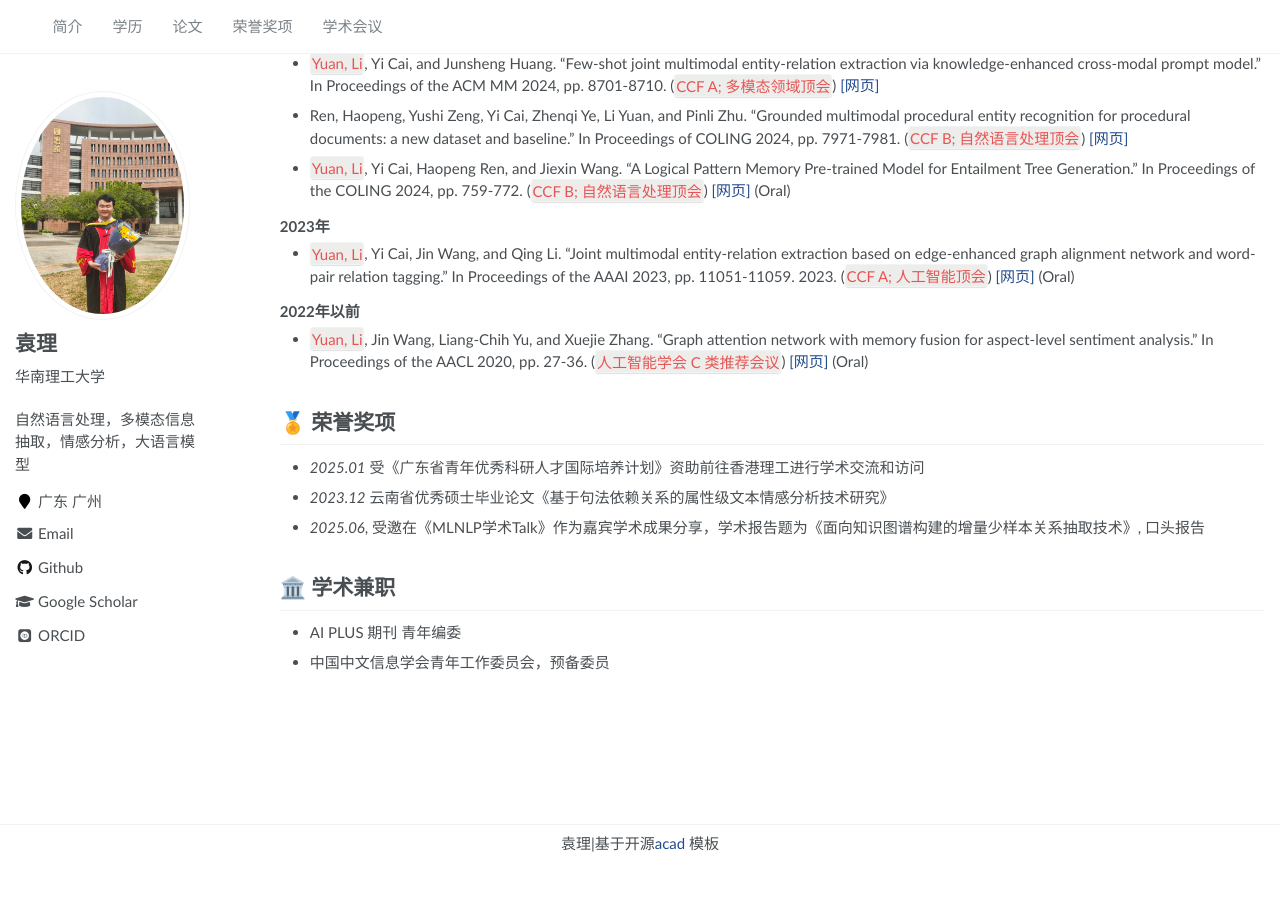
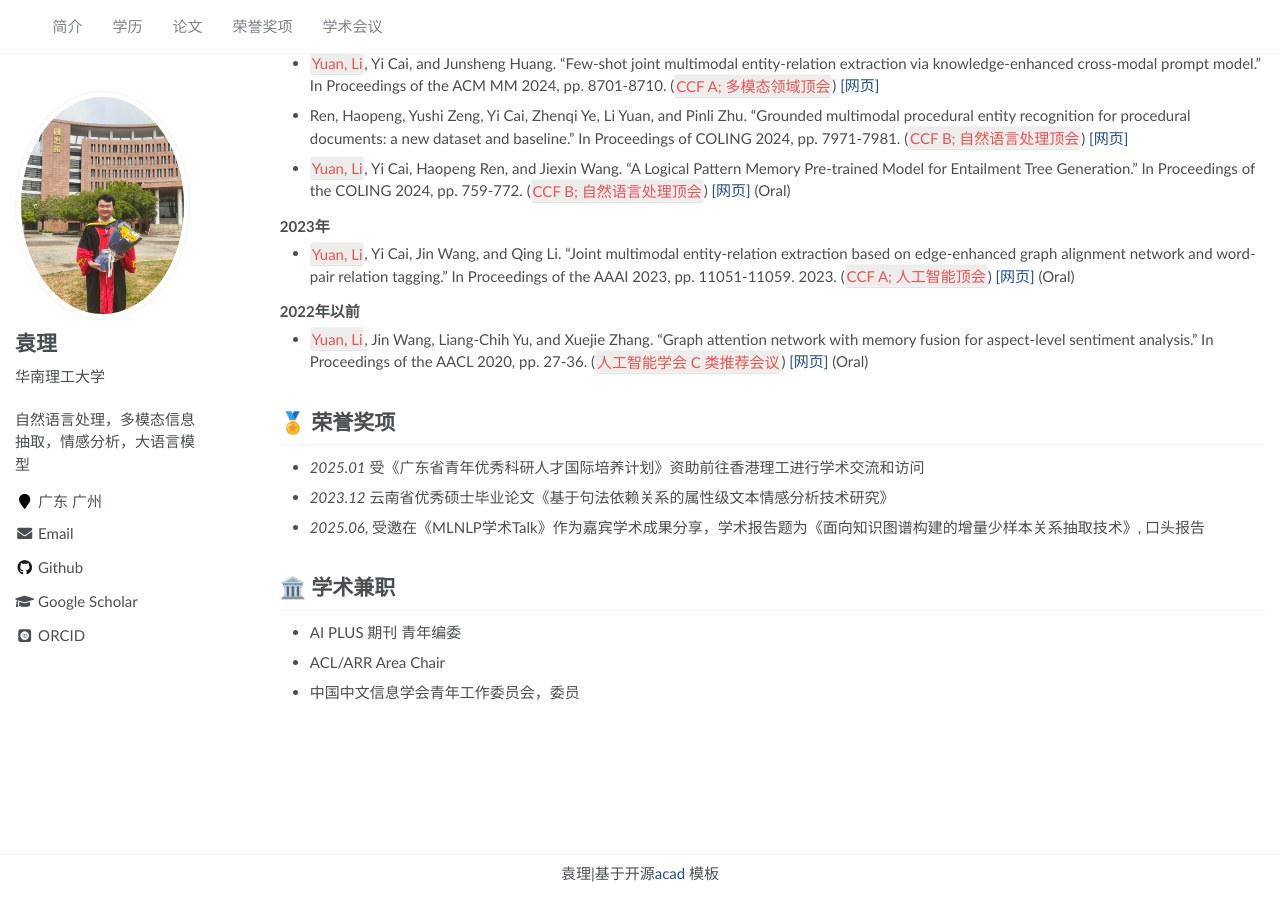
Before and after one commit to YuanLi95/YuanLi95.github.io, a Jekyll site: the page built from _pages/about.md, in a window 1280 px wide and 900 px high, scrolled down 1727 px. Built offline with Jekyll 4.4.1, drawn with Linux system fonts in a browser that asks for light colours; some web fonts are replaced; before the commit the page ends 2597 px from its top, so only the background shows below that.

Commit message:
Update about.md

```diff
--- a/_pages/about.md
+++ b/_pages/about.md
@@ -148,4 +148,5 @@ redirect_from:
 
 # 🏛️ 学术兼职
 - AI PLUS 期刊 青年编委
-- 中国中文信息学会青年工作委员会，预备委员
+- ACL/ARR Area Chair
+- 中国中文信息学会青年工作委员会，委员
```
